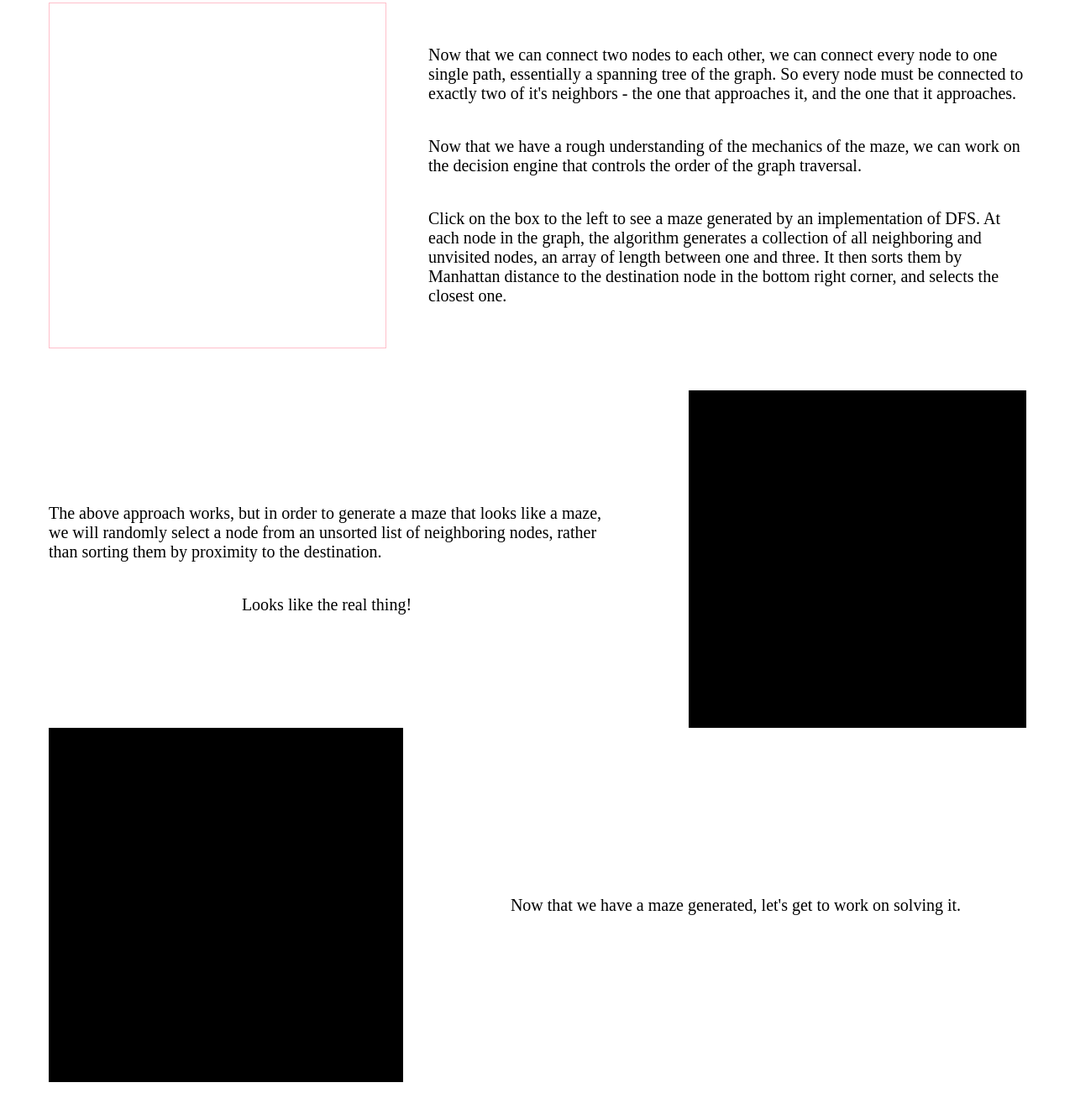
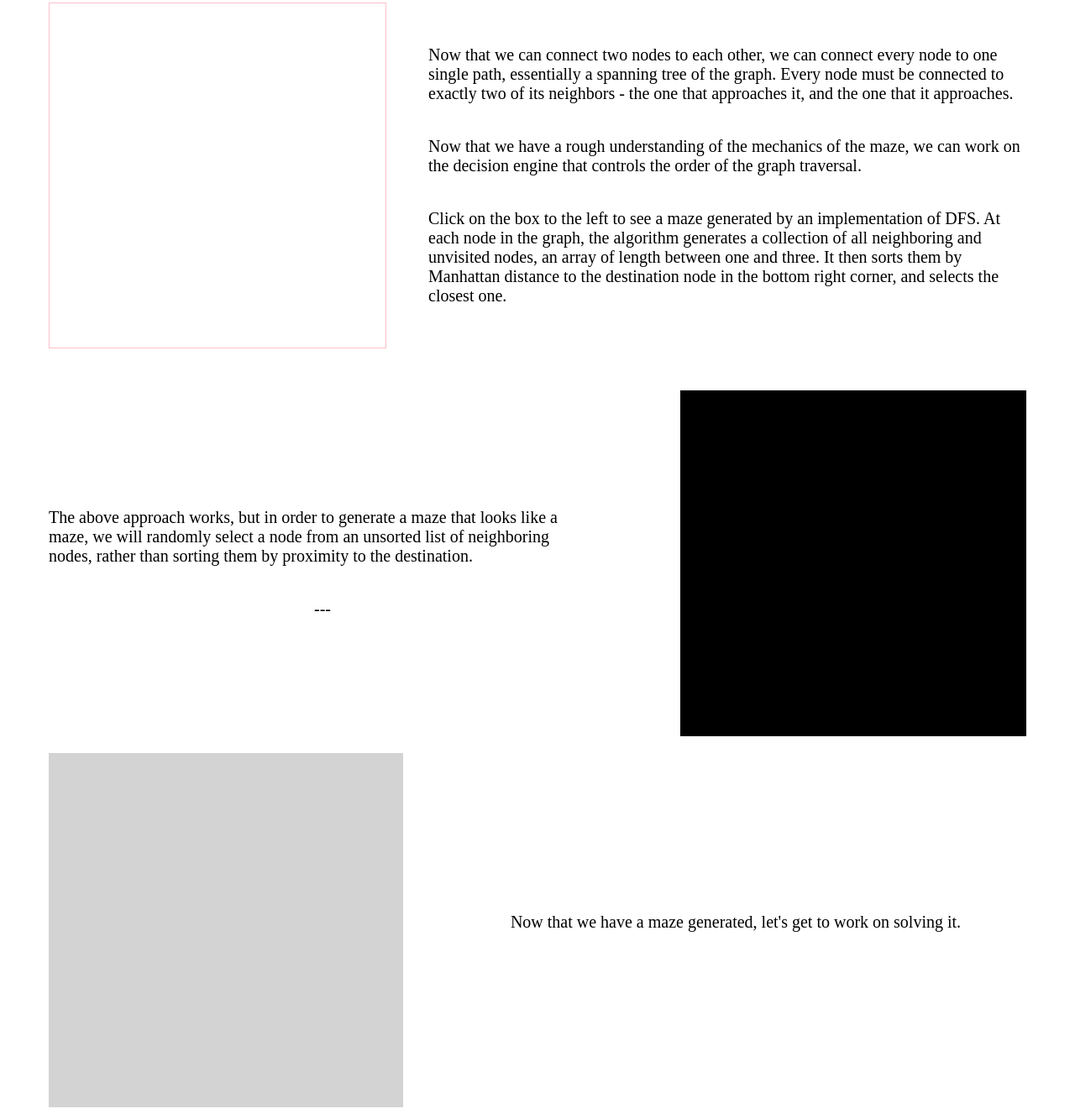
Before and after one commit to maya-rosmarin/traverse, a website built with webpack: page index.html in a window 1280 px wide. Shown: the part 655-1982 px from the top of the page at 84% size. Before the commit the page ends 1952 px from the top, so only its background shows below. Built offline with Linux system fonts and the light colour scheme; a web font is replaced by a local one.

Commit message:
Add site styling

```diff
--- a/application.css
+++ b/application.css
@@ -53,7 +53,8 @@ body {
   margin-left: 50px;
   margin-right: 50px;
   border: 1px solid black;
-  /* padding: 10px; */
+  padding-right: 10px;
+  padding-bottom: 10px;
 }
 
 .dfs-block {
@@ -63,7 +64,8 @@ body {
 
 #canvas-5 {
   margin-left: 50px;
-  border: 1px solid black;
+  border: 1px solid lightgray;
   padding: 10px;
-  background-color: black;
+  background-color: lightgray;
+  margin-top: 20px;
 }
--- a/index.html
+++ b/index.html
@@ -22,7 +22,7 @@
     <div class="exp-and-maze">
       <canvas height=390 width=380 id="canvas-4"></canvas>
       <div class="explanation-block">
-        <p class="explanation">Now that we can connect two nodes to each other, we can connect every node to one single path, essentially a spanning tree of the graph. So every node must be connected to exactly two of it's neighbors - the one that approaches it, and the one that it approaches.</p>
+        <p class="explanation">Now that we can connect two nodes to each other, we can connect every node to one single path, essentially a spanning tree of the graph. Every node must be connected to exactly two of its neighbors - the one that approaches it, and the one that it approaches.</p>
         <p class="explanation">Now that we have a rough understanding of the mechanics of the maze, we can work on the decision engine that controls the order of the graph traversal.</p>
         <p class="explanation">Click on the box to the left to see a maze generated by an implementation of DFS. At each node in the graph, the algorithm generates a collection of all neighboring and unvisited nodes, an array of length between one and three. It then sorts them by Manhattan distance to the destination node in the bottom right corner, and selects the closest one.</p>
       </div>
@@ -30,7 +30,7 @@
     <div class="dfs-block">
       <div class="explanation-block">
         <p class="explanation">The above approach works, but in order to generate a maze that looks like a maze, we will randomly select a node from an unsorted list of neighboring nodes, rather than sorting them by proximity to the destination.</p>
-        <p class="explanation">Looks like the real thing!</p>
+        <p class="explanation" id="real-thing"> --- </p>
       </div>
       <canvas height=400 width=400 id="canvas-1"></canvas>
     </div>
--- a/maze.js
+++ b/maze.js
@@ -14,12 +14,11 @@ document.addEventListener('DOMContentLoaded', () => {
   let dfsCanvas = document.getElementById('canvas-1');
   dfsCanvas.addEventListener("click", () => {
     let dfs = new DFS(40, 40, 'canvas-1');
-    dfs.animate();
+    dfs.animate([0,0]);
   })
   let bfsCanvas = document.getElementById('canvas-5');
   bfsCanvas.addEventListener("click", () => {
     let bfs = new BFS([0, 0], [38, 38]);
-    // bfs.animate();
   });
   // if (isScrolledIntoView(document.getElementById('canvas-1'))) {
   // }
--- a/maze_generators/dfs.js
+++ b/maze_generators/dfs.js
@@ -32,6 +32,7 @@ export default class DFS {
         i++;
         if (i >= path.length) {
           clearInterval(interval);
+          document.getElementById("real-thing").innerHTML = 'Looks like the real thing!'
           if (callback) {
             return callback();
           }
--- a/maze_solvers/bfs.js
+++ b/maze_solvers/bfs.js
@@ -12,11 +12,8 @@ export default class BFS {
   }
 
   animate (path, fillColor) {
-    debugger
     let canvas = document.getElementById("canvas-5");
     let context = canvas.getContext("2d");
-    // context.fillStyle='black';
-    // context.fillRect(0, 0, 410, 410);
     context.fillRect(0, 10, 10, 10);
     context.fillRect(400, 390, 10, 10);
     context.fillStyle=fillColor;
```
Also changed, not shown: dist/bundle.js, 1 other file.
